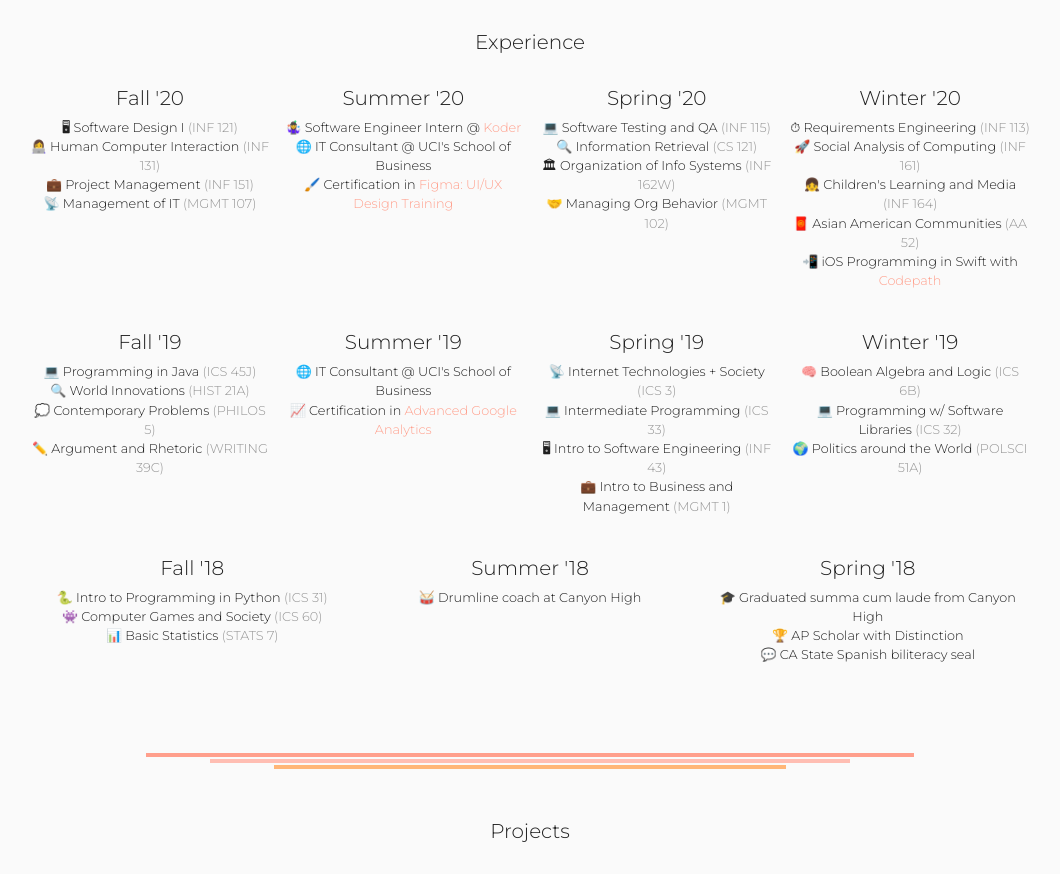
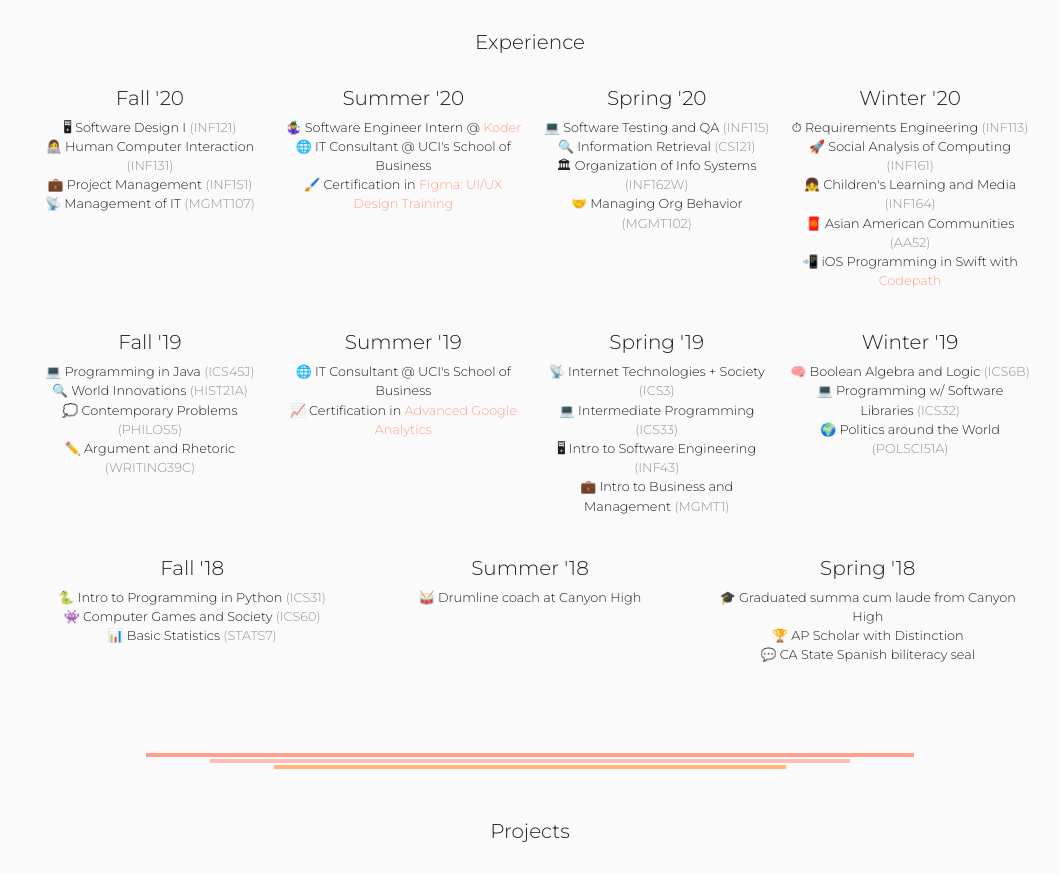
Before and after one commit to kaeleylenard/personal-website, a plain HTML site: page index.html in a window 1280 px wide. Shown: the part 1640-2514 px from the top of the page, without its empty margins (110-1170 px from the left). Drawn offline with nearby package versions, Linux system fonts and the light colour scheme; a script that the page names is missing.

Commit message:
experience text formatting

```diff
--- a/index.html
+++ b/index.html
@@ -132,10 +132,10 @@
       <div class="col-sm timeline">
         <h4>Fall '20</h4>
         <p class="course">
-          🖥 Software Design I <span class="course-id">(INF 121)</span> <br />
-          👩‍💻 Human Computer Interaction <span class="course-id">(INF 131)</span> <br />
-          💼 Project Management <span class="course-id">(INF 151)</span> <br />
-          📡 Management of IT <span class="course-id">(MGMT 107)</span>
+          🖥 Software Design I <span class="course-id">(INF121)</span> <br />
+          👩‍💻 Human Computer Interaction <span class="course-id">(INF131)</span> <br />
+          💼 Project Management <span class="course-id">(INF151)</span> <br />
+          📡 Management of IT <span class="course-id">(MGMT107)</span>
         <p>
       </div> &nbsp;&nbsp;&nbsp;
       <div class="col-sm timeline">
@@ -149,19 +149,19 @@
       <div class="col-sm timeline">
         <h4>Spring '20</h4>
         <p class="course">
-          💻 Software Testing and QA <span class="course-id">(INF 115)</span> <br />
-          🔍 Information Retrieval <span class="course-id">(CS 121)</span> <br />
-          🏛 Organization of Info Systems <span class="course-id">(INF 162W)</span> <br />
-          🤝 Managing Org Behavior <span class="course-id">(MGMT 102)
+          💻 Software Testing and QA <span class="course-id">(INF115)</span> <br />
+          🔍 Information Retrieval <span class="course-id">(CS121)</span> <br />
+          🏛 Organization of Info Systems <span class="course-id">(INF162W)</span> <br />
+          🤝 Managing Org Behavior <span class="course-id">(MGMT102)
         </p>
       </div> &nbsp;&nbsp;&nbsp;
       <div class="col-sm timeline">
         <h4>Winter '20</h4>
         <p class="course">
-          ⏱ Requirements Engineering <span class="course-id">(INF 113)</span><br />
-          🚀 Social Analysis of Computing <span class="course-id">(INF 161)</span><br />
-          👧 Children's Learning and Media <span class="course-id">(INF 164)</span><br />
-          🧧 Asian American Communities <span class="course-id">(AA 52)</span><br />
+          ⏱ Requirements Engineering <span class="course-id">(INF113)</span><br />
+          🚀 Social Analysis of Computing <span class="course-id">(INF161)</span><br />
+          👧 Children's Learning and Media <span class="course-id">(INF164)</span><br />
+          🧧 Asian American Communities <span class="course-id">(AA52)</span><br />
           📲 iOS Programming in Swift with <a href="https://drive.google.com/file/d/1sIA8Htvcl1baMJtXDHv5cbM7IucS3uEi/view" target="_blank">Codepath</a>
         </p>
       </div>
@@ -176,10 +176,10 @@
       <div class="col-sm timeline">
         <h4>Fall '19</h4>
         <p class="course">
-          💻 Programming in Java <span class="course-id">(ICS 45J)</span><br />
-          🔍 World Innovations <span class="course-id">(HIST 21A)</span><br />
-          💭 Contemporary Problems <span class="course-id">(PHILOS 5)</span><br />
-          ✏️ Argument and Rhetoric <span class="course-id">(WRITING 39C)</span><br />
+          💻 Programming in Java <span class="course-id">(ICS45J)</span><br />
+          🔍 World Innovations <span class="course-id">(HIST21A)</span><br />
+          💭 Contemporary Problems <span class="course-id">(PHILOS5)</span><br />
+          ✏️ Argument and Rhetoric <span class="course-id">(WRITING39C)</span><br />
         </p>
       </div> &nbsp;&nbsp;&nbsp;
       <div class="col-sm timeline">
@@ -192,18 +192,18 @@
       <div class="col-sm timeline">
         <h4>Spring '19</h4>
         <p class="course">
-          📡 Internet Technologies + Society <span class="course-id">(ICS 3)</span> <br />
-          💻 Intermediate Programming <span class="course-id">(ICS 33)</span> <br />
-          🖥 Intro to Software Engineering <span class="course-id">(INF 43)</span> <br />
-          💼 Intro to Business and Management <span class="course-id">(MGMT 1)</span>
+          📡 Internet Technologies + Society <span class="course-id">(ICS3)</span> <br />
+          💻 Intermediate Programming <span class="course-id">(ICS33)</span> <br />
+          🖥 Intro to Software Engineering <span class="course-id">(INF43)</span> <br />
+          💼 Intro to Business and Management <span class="course-id">(MGMT1)</span>
         </p>
       </div> &nbsp;&nbsp;&nbsp;
       <div class="col-sm timeline">
         <h4>Winter '19</h4>
         <p class="course">
-          🧠 Boolean Algebra and Logic <span class="course-id">(ICS 6B)</span> <br />
-          💻 Programming w/ Software Libraries <span class="course-id">(ICS 32)</span> <br />
-          🌍 Politics around the World <span class="course-id">(POLSCI 51A)</span> <br />
+          🧠 Boolean Algebra and Logic <span class="course-id">(ICS6B)</span> <br />
+          💻 Programming w/ Software Libraries <span class="course-id">(ICS32)</span> <br />
+          🌍 Politics around the World <span class="course-id">(POLSCI51A)</span> <br />
         </p>
       </div>
     </div>
@@ -217,9 +217,9 @@
       <div class="col-sm timeline">
         <h4>Fall '18</h4>
         <p class="course">
-          🐍 Intro to Programming in Python <span class="course-id">(ICS 31)</span><br />
-          👾 Computer Games and Society <span class="course-id">(ICS 60)</span><br />
-          📊 Basic Statistics <span class="course-id">(STATS 7)</span>
+          🐍 Intro to Programming in Python <span class="course-id">(ICS31)</span><br />
+          👾 Computer Games and Society <span class="course-id">(ICS60)</span><br />
+          📊 Basic Statistics <span class="course-id">(STATS7)</span>
         </p>
       </div> &nbsp;&nbsp;&nbsp;
       <div class="col-sm timeline">
@@ -386,7 +386,7 @@ VANTA.NET({
   mouseControls: true,
   touchControls: true,
   minHeight: 300.00,
-  minWidth: 500.00,
+  minWidth: 3.00,
   scale: 1.00,
   scaleMobile: 1.00,
   color: 0xffbeb3,
```
